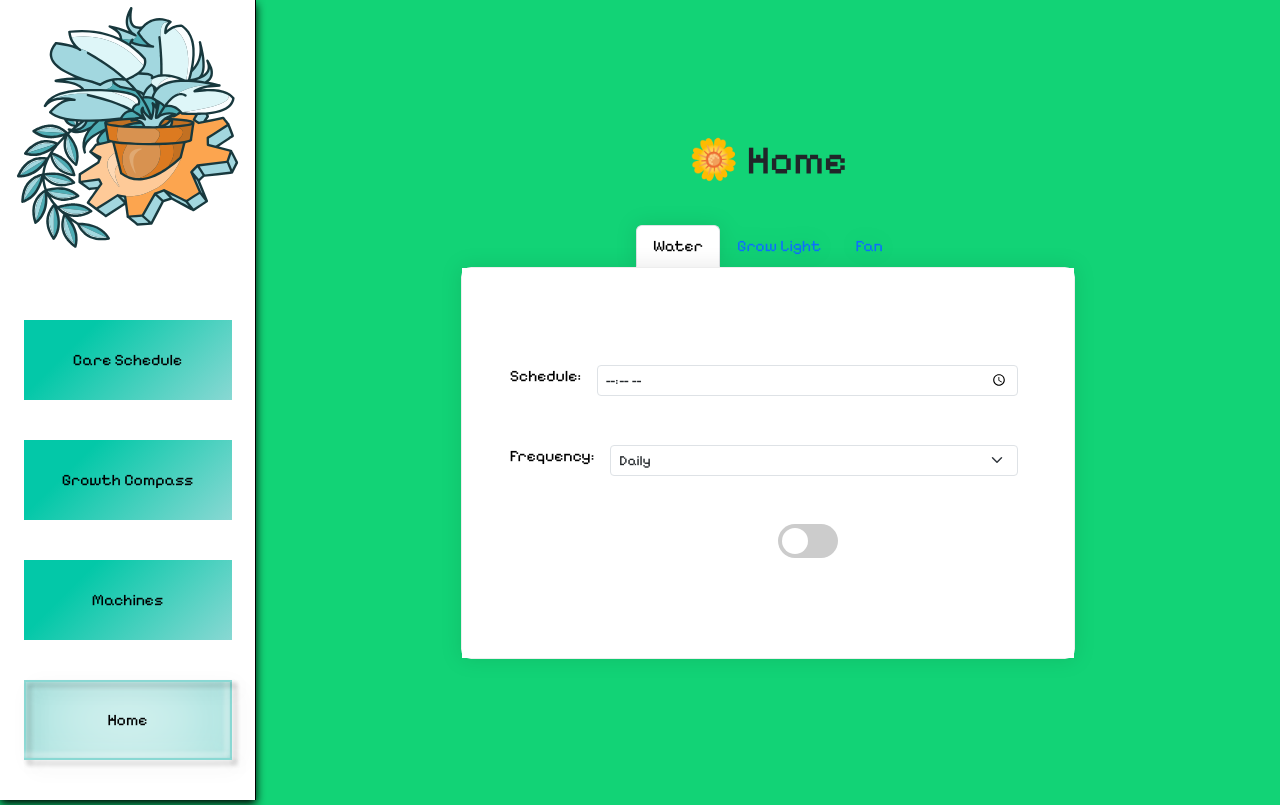
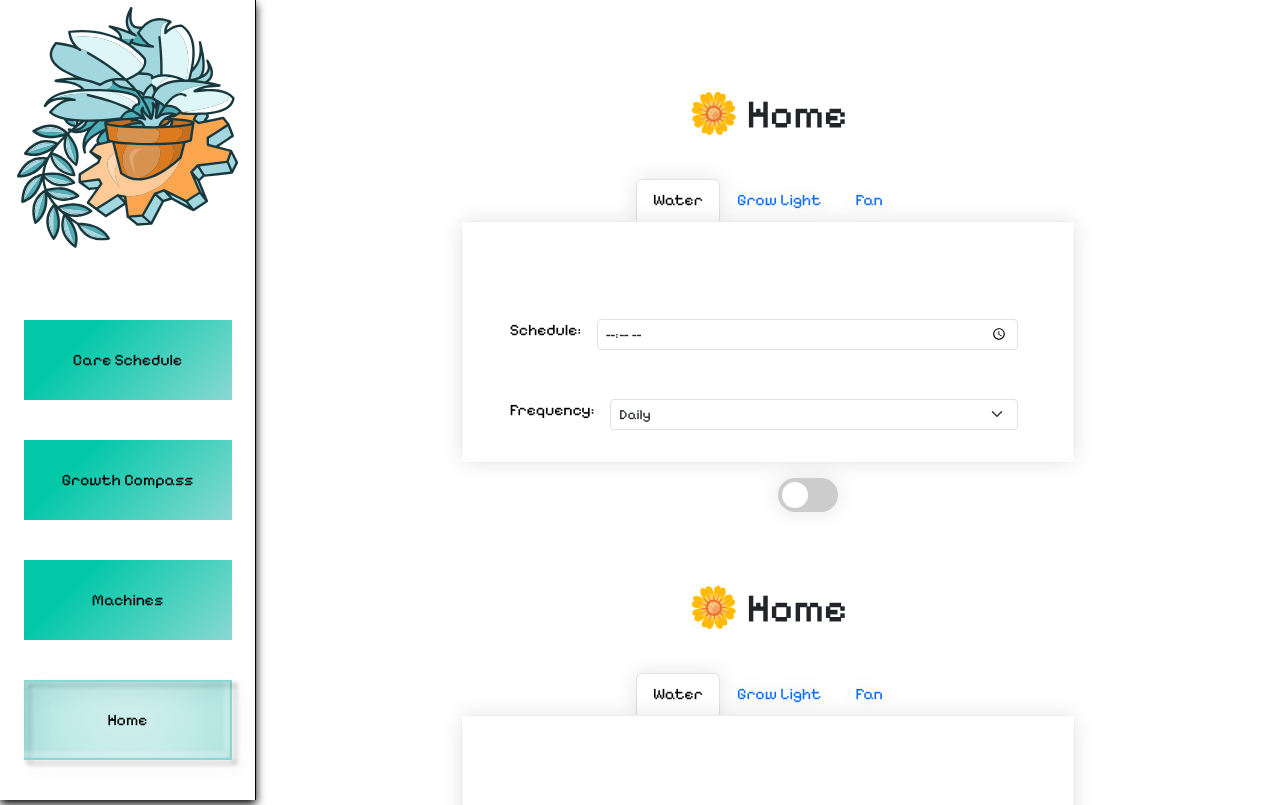
Before and after one commit to Koi-Fis/senior-design, a React (Vite) app in the folder egg/: page / in a window 1280 px wide. Shown: the top 805 px of the page. Built offline with nearby package versions, Linux system fonts and the light colour scheme.

Commit message:
added home page

```diff
--- a/egg/src/App.tsx
+++ b/egg/src/App.tsx
@@ -39,6 +39,8 @@ function App() {
         {activePage === 'growth-compass' && <GrowthCompass />}
         {activePage == 'home' && <Home />}
         {/* Add other pages here when you build them */}
+        {activePage == 'home' && <Home />}
+        {/* add other pages here when you build them */}
       </div>
     </div>
   );
--- a/egg/src/home-page/home.tsx
+++ b/egg/src/home-page/home.tsx
@@ -49,7 +49,7 @@ function Home() {
 // });
 
   return (
-    <div className="home-page">
+    <div className="landing-page">
       <div className="schedule-container">
         <header className="d-flex justify-content-center align-items-center p-3 mb-3">
           <h1 className="text-center">&#127804; Home</h1>
```
